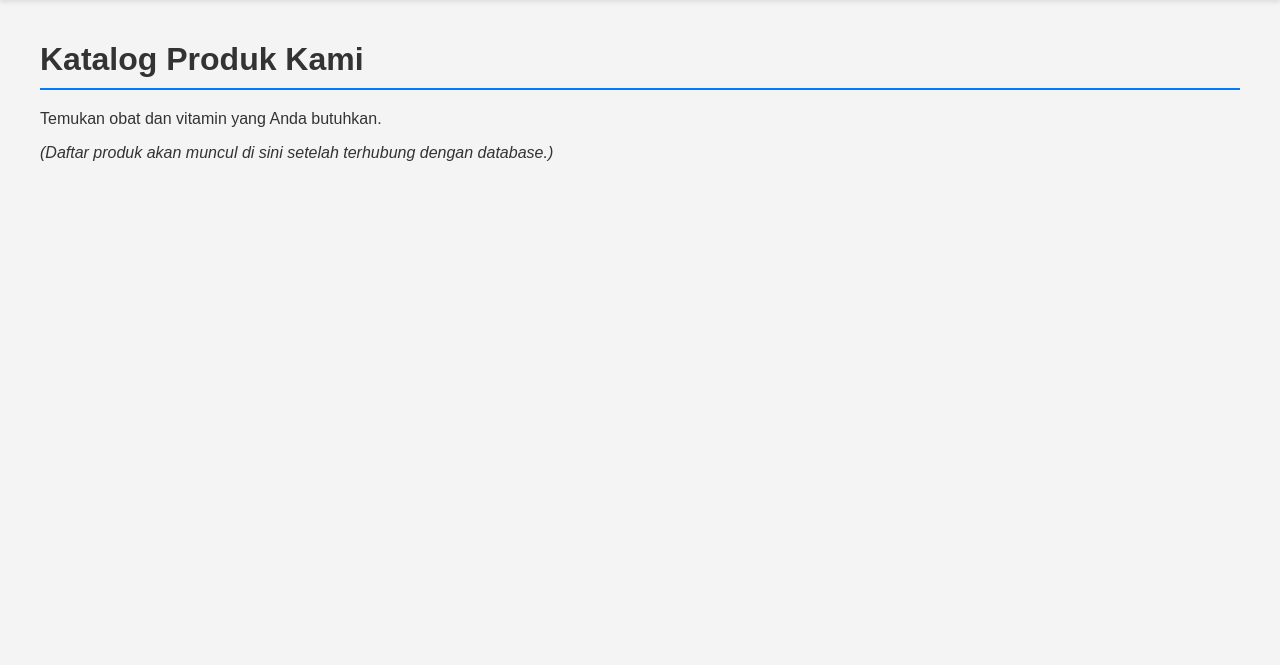
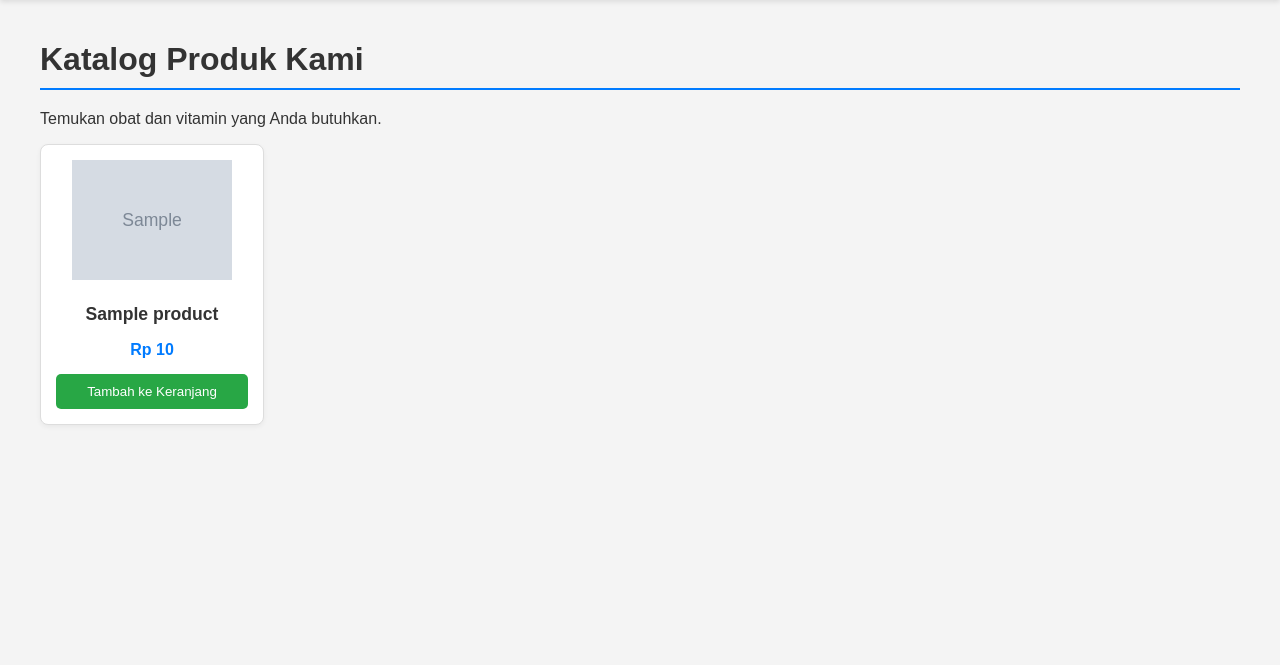
Before and after one commit to DwikiAprilianAryanda/Apotek-Kompe-Wak, a PHP site: page /produk.php in a window 1280 px wide. Shown: the part 48-713 px from the top of the page. Run offline with PHP 8.4, Linux system fonts and the light colour scheme; tables that the repository leaves empty or names only in its code hold one stand-in row (values such as "Sample post"); grey boxes marked "Sample" are stand-in pictures.

Commit message:
nambah database

```diff
--- a/assets/css/style.css
+++ b/assets/css/style.css
@@ -63,3 +63,51 @@ footer {
     background-color: #333;
     color: white;
 }
+
+/* Styling untuk Grid Produk */
+.product-grid {
+    display: grid;
+    grid-template-columns: repeat(auto-fill, minmax(200px, 1fr));
+    gap: 20px;
+}
+
+.product-card {
+    background-color: white;
+    border: 1px solid #ddd;
+    border-radius: 8px;
+    padding: 15px;
+    text-align: center;
+    box-shadow: 0 2px 5px rgba(0,0,0,0.05);
+}
+
+.product-card img {
+    max-width: 100%;
+    height: 120px;
+    object-fit: cover;
+    margin-bottom: 10px;
+}
+
+.product-card h3 {
+    font-size: 1.1em;
+    margin: 10px 0;
+}
+
+.product-card p {
+    color: #007BFF;
+    font-weight: bold;
+    margin-bottom: 15px;
+}
+
+.product-card button {
+    background-color: #28a745;
+    color: white;
+    border: none;
+    padding: 10px 15px;
+    border-radius: 5px;
+    cursor: pointer;
+    width: 100%;
+}
+
+.product-card button:hover {
+    background-color: #218838;
+}
--- /dev/null
+++ b/includes/db_connect.php
@@ -0,0 +1,15 @@
+<?php
+// Pengaturan untuk koneksi database
+$db_host = 'localhost';     // Biasanya 'localhost'
+$db_user = 'root';          // User default XAMPP
+$db_pass = '';              // Password default XAMPP kosong
+$db_name = 'db_apotek';     // Nama database yang Anda buat
+
+// Membuat koneksi
+$conn = new mysqli($db_host, $db_user, $db_pass, $db_name);
+
+// Memeriksa koneksi
+if ($conn->connect_error) {
+    die("Koneksi ke database gagal: " . $conn->connect_error);
+}
+?>
--- a/produk.php
+++ b/produk.php
@@ -1,9 +1,40 @@
 <?php include 'includes/header.php'; ?>
+<?php include 'includes/db_connect.php'; // Panggil file koneksi ?>
 
-    <h1 class="page-title">Katalog Produk Kami</h1>
-    <p>Temukan obat dan vitamin yang Anda butuhkan.</p>
-    <div class="product-list">
-        <p><i>(Daftar produk akan muncul di sini setelah terhubung dengan database.)</i></p>
-    </div>
+<h1 class="page-title">Katalog Produk Kami</h1>
+<p>Temukan obat dan vitamin yang Anda butuhkan.</p>
+
+<div class="product-grid">
+    <?php
+        // 1. Buat query untuk mengambil semua data produk
+        $sql = "SELECT id, name, price, image_url FROM products WHERE stock_quantity > 0";
+        $result = $conn->query($sql);
+
+        // 2. Periksa apakah ada produk yang ditemukan
+        if ($result->num_rows > 0) {
+            // 3. Looping untuk menampilkan setiap produk
+            while($row = $result->fetch_assoc()) {
+                echo "<div class='product-card'>";
+
+                // Tampilkan gambar jika ada, jika tidak, tampilkan placeholder
+                if (!empty($row['image_url'])) {
+                    echo "<img src='" . htmlspecialchars($row['image_url']) . "' alt='" . htmlspecialchars($row['name']) . "'>";
+                } else {
+                    echo "<img src='assets/images/placeholder.jpg' alt='Gambar tidak tersedia'>";
+                }
+
+                echo "<h3>" . htmlspecialchars($row['name']) . "</h3>";
+                echo "<p>Rp " . number_format($row['price']) . "</p>";
+                echo "<button data-product-id='" . $row['id'] . "'>Tambah ke Keranjang</button>";
+                echo "</div>";
+            }
+        } else {
+            echo "<p>Tidak ada produk yang tersedia saat ini.</p>";
+        }
+
+        // Tutup koneksi
+        $conn->close();
+    ?>
+</div>
 
 <?php include 'includes/footer.php'; ?>
```
Also changed, not shown: assets/images/paracetamol.png (added).
